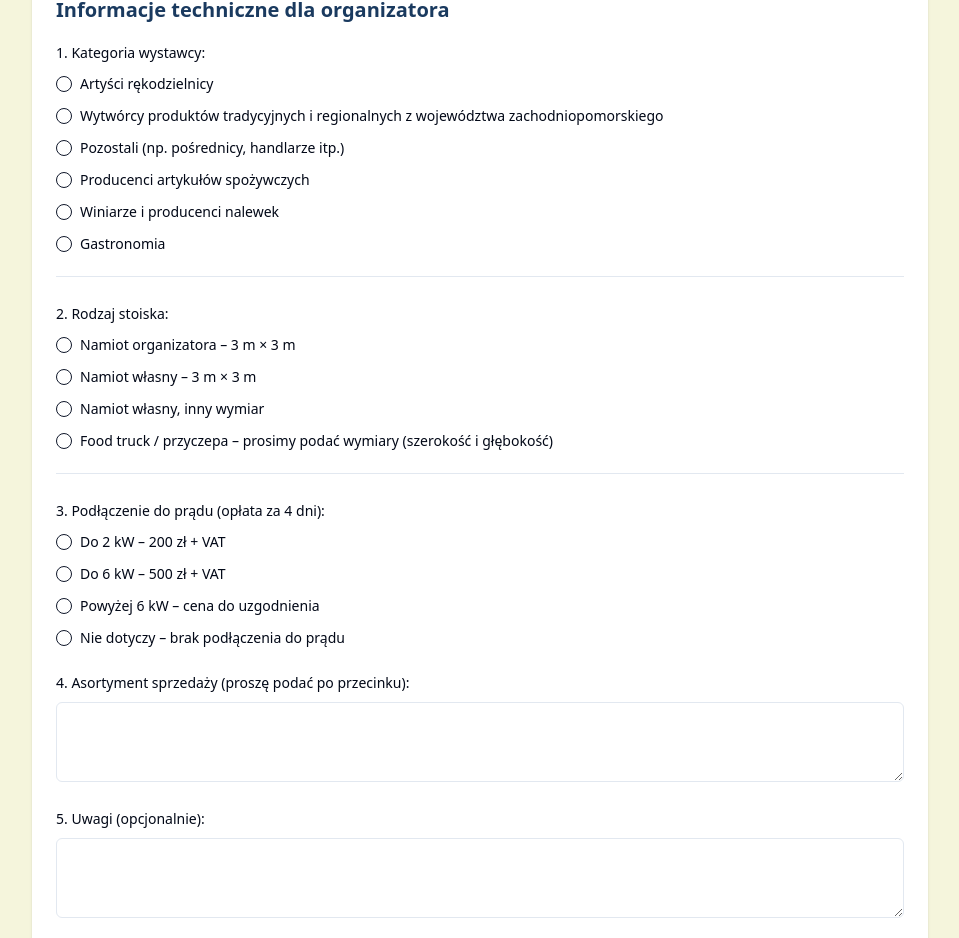
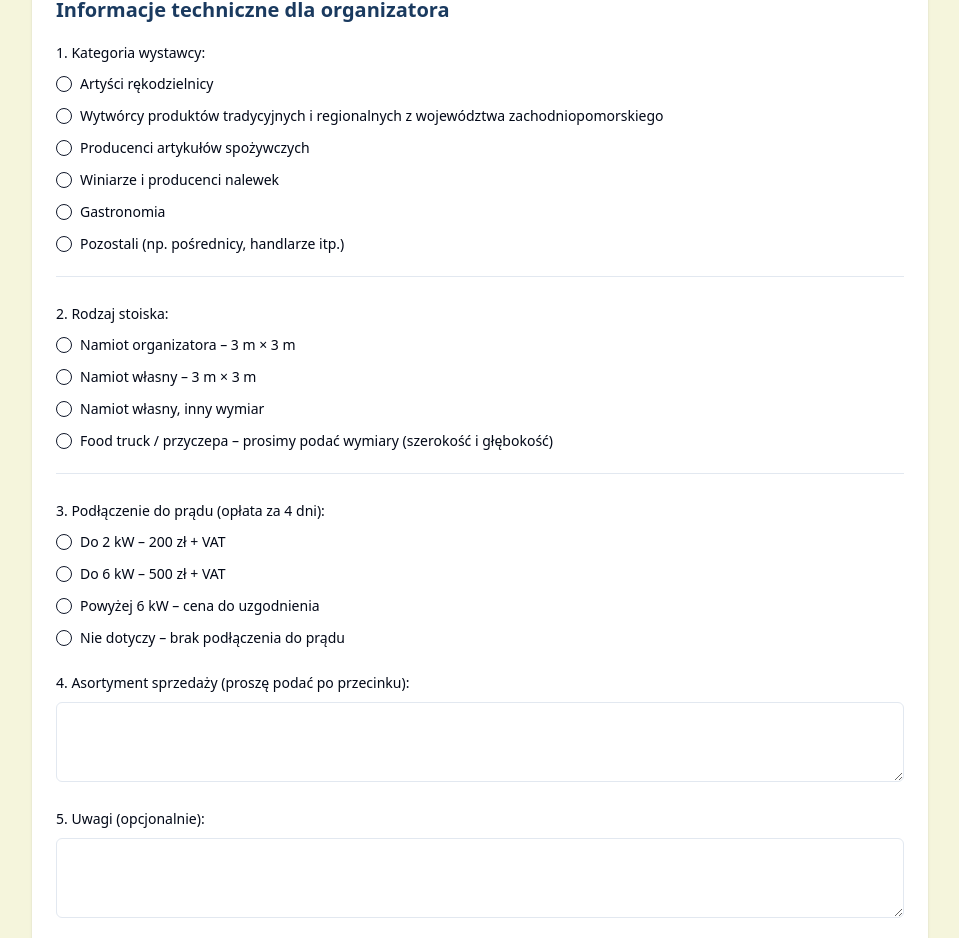
Before and after one commit to sivelux/baltic-market-form-builder, a React (Vite) app: page / in a window 1280 px wide. Shown: the part 788-1726 px from the top of the page, without its empty margins (160-1119 px from the left). Built offline with nearby package versions, Linux system fonts and the light colour scheme.

Commit message:
Fix: Reorder category options
Reorder the options in the "Kategoria wystawcy" field in the form and admin panel to match the specified order.

```diff
--- a/src/components/MarketForm.tsx
+++ b/src/components/MarketForm.tsx
@@ -400,10 +400,6 @@ const MarketForm: React.FC = () => {
                 <Label htmlFor="category-2">Wytwórcy produktów tradycyjnych i regionalnych z województwa zachodniopomorskiego</Label>
               </div>
               <div className="flex items-center space-x-2">
-                <RadioGroupItem value="Pozostali (np. pośrednicy, handlarze itp.)" id="category-3" />
-                <Label htmlFor="category-3">Pozostali (np. pośrednicy, handlarze itp.)</Label>
-              </div>
-              <div className="flex items-center space-x-2">
                 <RadioGroupItem value="Producenci artykułów spożywczych" id="category-4" />
                 <Label htmlFor="category-4">Producenci artykułów spożywczych</Label>
               </div>
@@ -414,6 +410,10 @@ const MarketForm: React.FC = () => {
               <div className="flex items-center space-x-2">
                 <RadioGroupItem value="Gastronomia" id="category-6" />
                 <Label htmlFor="category-6">Gastronomia</Label>
+              </div>
+              <div className="flex items-center space-x-2">
+                <RadioGroupItem value="Pozostali (np. pośrednicy, handlarze itp.)" id="category-3" />
+                <Label htmlFor="category-3">Pozostali (np. pośrednicy, handlarze itp.)</Label>
               </div>
             </RadioGroup>
             {errors.category && touchedFields.category && (
```
